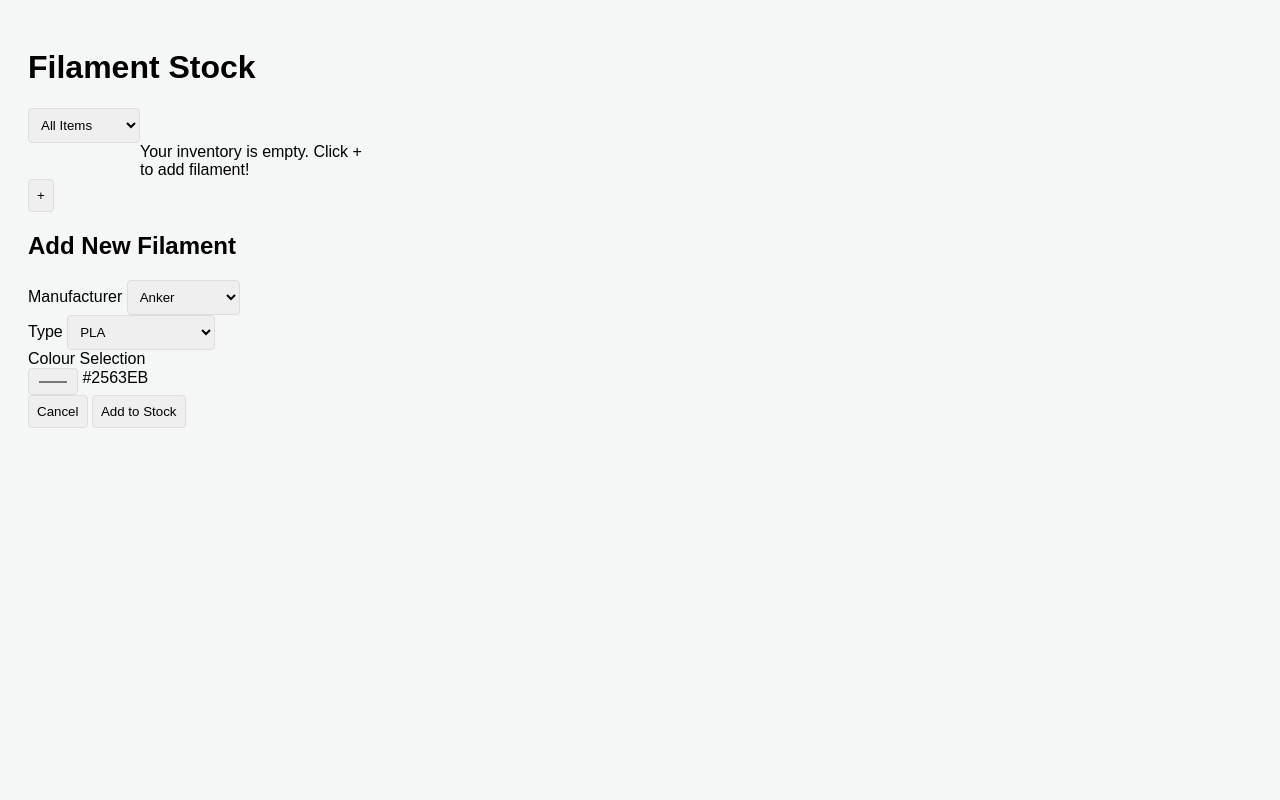
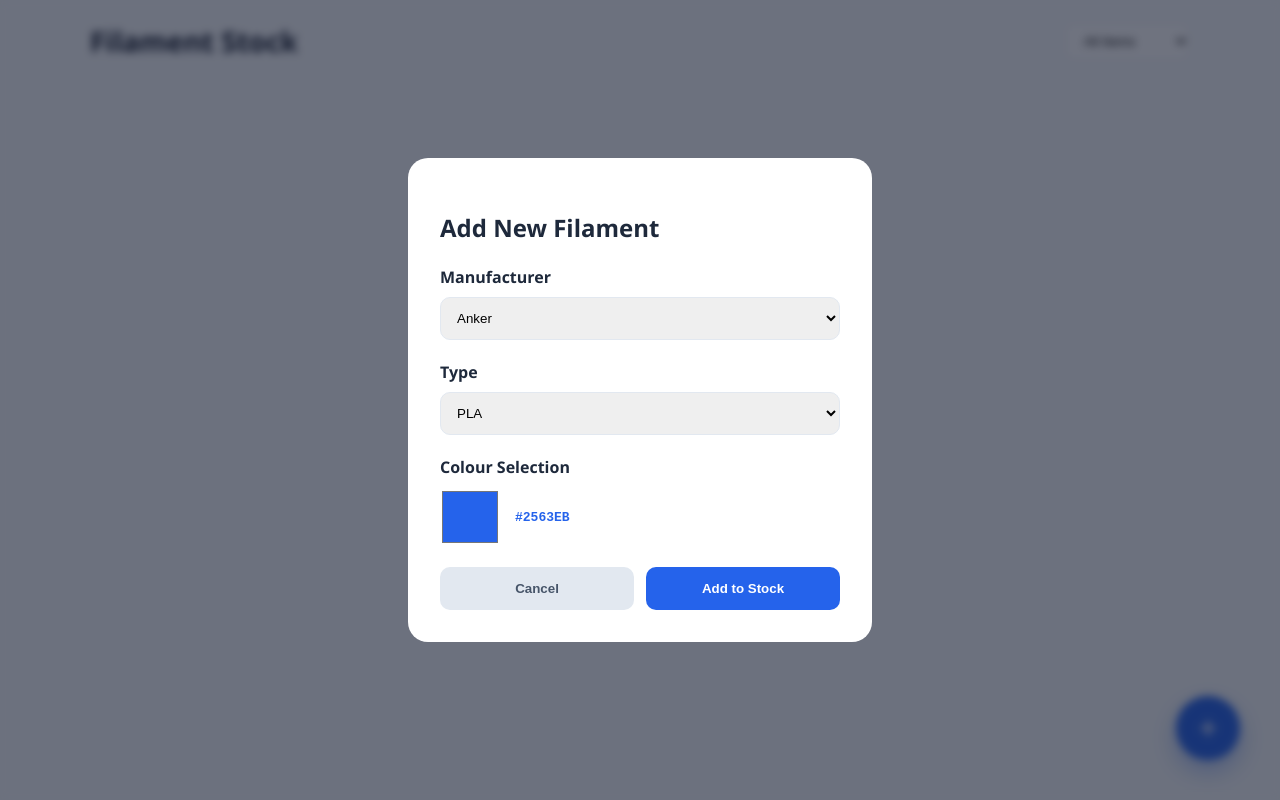
Before and after one commit to michaelshire/FilamentStock, a website: page index.html in a window 1280 px wide. Both pictures are taken after a click on the button "Add New Item". Drawn offline with Linux system fonts and the light colour scheme.

Commit message:
Update style.css

```diff
--- a/style.css
+++ b/style.css
@@ -1,73 +1,177 @@
 :root {
-    --primary: #2c3e50;
-    --danger: #e74c3c;
-    --success: #2ecc71;
+    --primary: #2563eb;
+    --bg: #f8fafc;
+    --card-bg: #ffffff;
+    --text: #1e293b;
+    --border: #e2e8f0;
 }
 
-body { font-family: sans-serif; background: #f4f7f6; padding: 20px; }
-
-.hidden { display: none !important; }
-
-.top-bar { display: flex; gap: 10px; justify-content: center; margin-bottom: 20px; }
-
-.card {
-    background: white; border-radius: 8px; padding: 15px;
-    box-shadow: 0 2px 10px rgba(0,0,0,0.1); position: relative;
+body {
+    font-family: 'Segoe UI', system-ui, -apple-system, sans-serif;
+    background-color: var(--bg);
+    color: var(--text);
+    margin: 0;
+    padding: 20px;
+    line-height: 1.5;
 }
 
-#inventory-grid {
-    display: grid; grid-template-columns: repeat(auto-fill, minmax(200px, 1fr));
-    gap: 20px; max-width: 1000px; margin: 0 auto;
+header {
+    max-width: 1100px;
+    margin: 0 auto 40px;
 }
 
-/* Delete Button */
-.delete-x {
-    position: absolute; top: 5px; right: 8px;
-    background: none; border: none; font-size: 1.5rem;
-    color: #ccc; cursor: pointer; transition: color 0.2s;
-}
-.delete-x:hover { color: var(--danger); }
-
-/* Form Styling */
-#form-container { max-width: 500px; margin: 0 auto 30px; }
-.form-grid { display: grid; grid-template-columns: 1fr 1fr; gap: 10px; margin-top: 15px; }
-.color-inputs { display: flex; gap: 5px; grid-column: span 2; }
-.form-actions { margin-top: 15px; display: flex; gap: 10px; }
-
-/* Visuals */
-.swatch { height: 10px; border-radius: 5px; margin-bottom: 10px; }
-.oos { opacity: 0.5; border: 1px dashed #999; }
-
-input, select, button {
-    padding: 8px; border: 1px solid #ddd; border-radius: 4px;
+.header-content {
+    display: flex;
+    justify-content: space-between;
+    align-items: center;
 }
 
-.add-btn { background: var(--primary); color: white; cursor: pointer; }
-button[type="submit"] { background: var(--success); color: white; flex: 1; }
+h1 { margin: 0; font-size: 1.75rem; color: #0f172a; }
+
+select#stockFilter {
+    padding: 10px 15px;
+    border-radius: 8px;
+    border: 1px solid var(--border);
+    background: white;
+    font-weight: 500;
+}
+
+/* Grid Layout */
+#inventory-grid {
+    display: grid;
+    grid-template-columns: repeat(auto-fill, minmax(300px, 1fr));
+    gap: 25px;
+    max-width: 1100px;
+    margin: 0 auto;
+}
+
+/* Tile Design */
+.card {
+    background: var(--card-bg);
+    border-radius: 16px;
+    padding: 24px;
+    box-shadow: 0 4px 6px -1px rgba(0,0,0,0.1);
+    transition: transform 0.2s, box-shadow 0.2s;
+    border-top: 6px solid #22c55e;
+}
+
+.card.oos { border-top-color: #ef4444; opacity: 0.8; }
+.card:hover { transform: translateY(-4px); box-shadow: 0 10px 15px -3px rgba(0,0,0,0.1); }
 
 .card-header {
     display: flex;
     justify-content: space-between;
     align-items: flex-start;
-    margin-bottom: 15px;
+    margin-bottom: 20px;
+}
+
+.card-title-area h3 { margin: 0; font-size: 1.25rem; }
+.type-tag { margin: 4px 0; font-weight: 600; color: #64748b; }
+
+.hex-badge {
+    display: inline-block;
+    background: #f1f5f9;
+    padding: 2px 8px;
+    border-radius: 6px;
+    font-family: monospace;
+    font-size: 0.75rem;
+    color: #475569;
 }
 
 .color-swatch {
-    width: 45px;
-    height: 45px;
+    width: 50px;
+    height: 50px;
     border-radius: 50%;
     border: 3px solid white;
     box-shadow: 0 4px 10px rgba(0,0,0,0.15);
-    flex-shrink: 0;
 }
 
-.hex-label {
-    display: inline-block;
-    background: #f1f5f9;
-    padding: 2px 8px;
-    border-radius: 4px;
-    font-family: monospace;
-    font-size: 0.8rem;
-    color: #475569;
-    margin-top: 5px;
+.controls {
+    display: flex;
+    align-items: center;
+    justify-content: space-between;
+    padding-top: 15px;
+    border-top: 1px solid var(--border);
 }
+
+.controls input {
+    width: 80px;
+    padding: 8px;
+    border-radius: 8px;
+    border: 1px solid var(--border);
+    text-align: center;
+    font-weight: bold;
+}
+
+/* Floating Button */
+.fab {
+    position: fixed;
+    bottom: 40px;
+    right: 40px;
+    width: 64px;
+    height: 64px;
+    background: var(--primary);
+    color: white;
+    border-radius: 50%;
+    border: none;
+    font-size: 32px;
+    cursor: pointer;
+    box-shadow: 0 10px 25px rgba(37, 99, 235, 0.4);
+    transition: transform 0.2s;
+}
+
+.fab:hover { transform: scale(1.1); }
+
+/* Modal */
+#modal-overlay {
+    display: none;
+    position: fixed;
+    top: 0; left: 0; width: 100%; height: 100%;
+    background: rgba(15, 23, 42, 0.6);
+    backdrop-filter: blur(4px);
+    justify-content: center;
+    align-items: center;
+    z-index: 1000;
+}
+
+.modal {
+    background: white;
+    padding: 32px;
+    border-radius: 20px;
+    width: 90%;
+    max-width: 400px;
+}
+
+.form-group { margin-bottom: 20px; }
+.form-group label { display: block; margin-bottom: 8px; font-weight: 600; }
+.form-group select, .form-group input {
+    width: 100%;
+    padding: 12px;
+    border: 1px solid var(--border);
+    border-radius: 10px;
+    box-sizing: border-box;
+}
+
+.color-picker-container {
+    display: flex;
+    align-items: center;
+    gap: 15px;
+}
+
+input[type="color"] {
+    width: 60px;
+    height: 60px;
+    padding: 0;
+    border: none;
+    background: none;
+    cursor: pointer;
+}
+
+#colorHexDisplay { font-family: monospace; font-weight: bold; color: var(--primary); }
+
+.modal-btns { display: flex; gap: 12px; margin-top: 10px; }
+.btn { flex: 1; padding: 14px; border: none; border-radius: 10px; font-weight: bold; cursor: pointer; }
+.btn-add { background: var(--primary); color: white; }
+.btn-cancel { background: #e2e8f0; color: #475569; }
+
+.empty-state { grid-column: 1 / -1; text-align: center; padding: 100px 0; color: #94a3b8; font-style: italic; }
```
